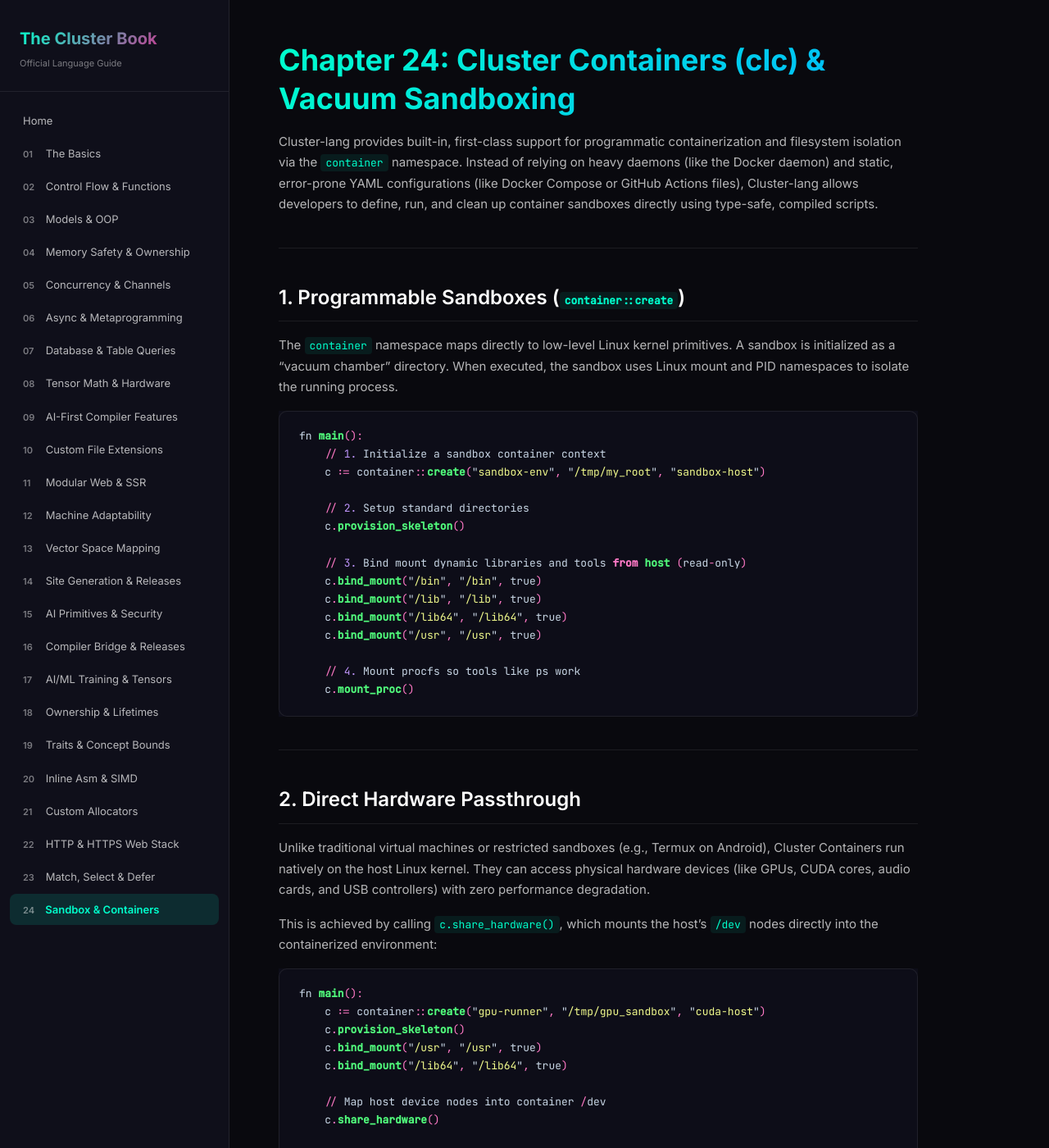
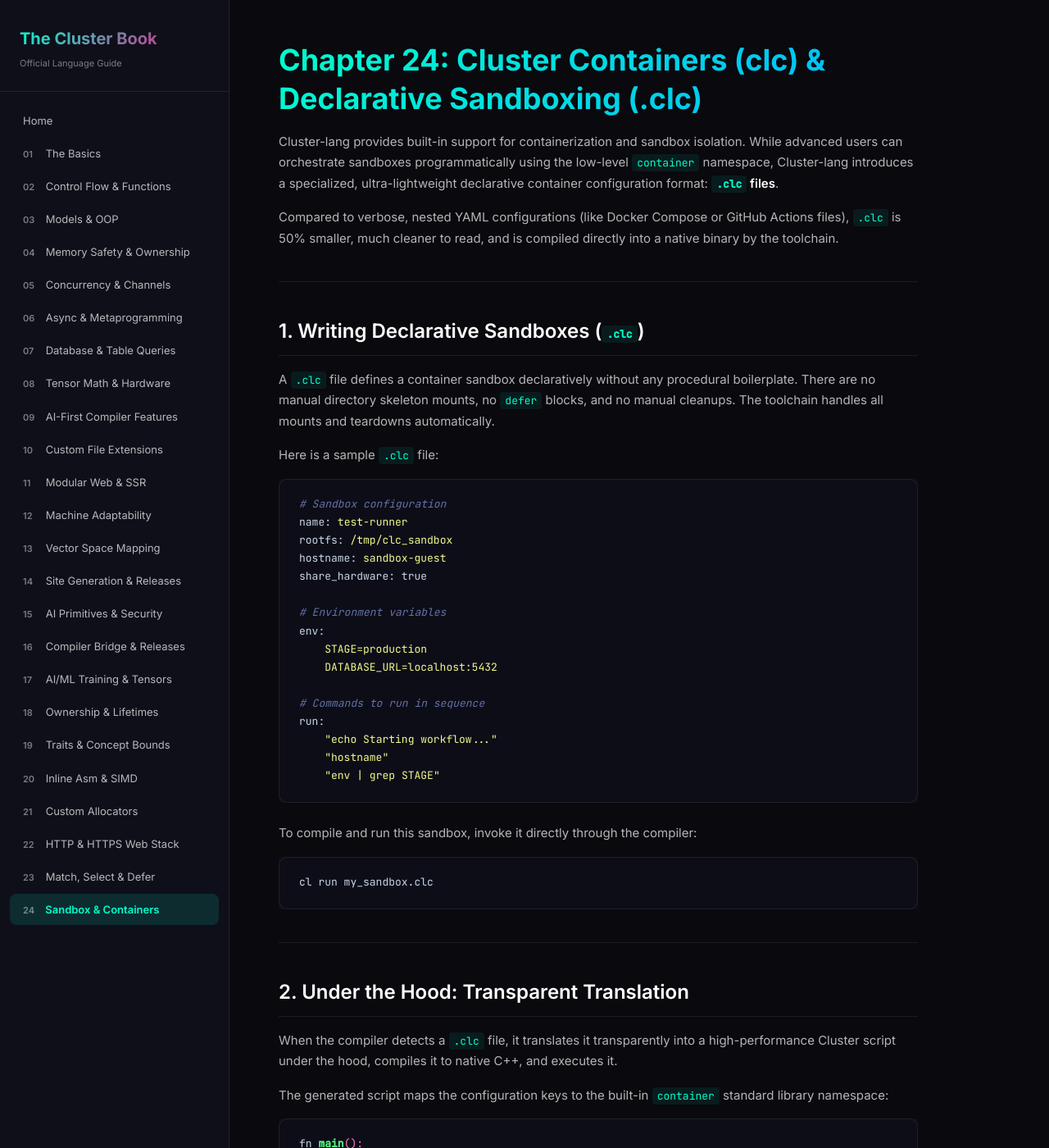
Before and after one commit to cluster-lang/cluster-book, a Jekyll site: the page built from _chapters/chapter24.md, in a window 1280 px wide and 1400 px high. Shown: the whole window at 82% size. Built offline with Jekyll 4.4.1, drawn with Linux system fonts in a browser that asks for light colours; some of the changed text lies outside the part shown.

Commit message:
Update Chapter 24 to focus on declarative .clc configurations and JIT transpilation

````diff
--- a/_chapters/chapter24.md
+++ b/_chapters/chapter24.md
@@ -1,129 +1,129 @@
 ---
 layout: chapter
-title: "Chapter 24: Cluster Containers (clc) & Vacuum Sandboxing"
+title: "Chapter 24: Cluster Containers (clc) & Declarative Sandboxing (.clc)"
 permalink: /chapter24/
 prev_chapter: /chapter23/
 prev_title: "Chapter 23"
 ---
 
-# Chapter 24: Cluster Containers (clc) & Vacuum Sandboxing
+# Chapter 24: Cluster Containers (clc) & Declarative Sandboxing (.clc)
 
-Cluster-lang provides built-in, first-class support for programmatic containerization and filesystem isolation via the `container` namespace. Instead of relying on heavy daemons (like the Docker daemon) and static, error-prone YAML configurations (like Docker Compose or GitHub Actions files), Cluster-lang allows developers to define, run, and clean up container sandboxes directly using type-safe, compiled scripts.
+Cluster-lang provides built-in support for containerization and sandbox isolation. While advanced users can orchestrate sandboxes programmatically using the low-level `container` namespace, Cluster-lang introduces a specialized, ultra-lightweight declarative container configuration format: **`.clc` files**.
+
+Compared to verbose, nested YAML configurations (like Docker Compose or GitHub Actions files), `.clc` is 50% smaller, much cleaner to read, and is compiled directly into a native binary by the toolchain.
 
 ---
 
-## 1. Programmable Sandboxes (`container::create`)
+## 1. Writing Declarative Sandboxes (`.clc`)
 
-The `container` namespace maps directly to low-level Linux kernel primitives. A sandbox is initialized as a "vacuum chamber" directory. When executed, the sandbox uses Linux mount and PID namespaces to isolate the running process.
+A `.clc` file defines a container sandbox declaratively without any procedural boilerplate. There are no manual directory skeleton mounts, no `defer` blocks, and no manual cleanups. The toolchain handles all mounts and teardowns automatically.
+
+Here is a sample `.clc` file:
+
+```yaml
+# Sandbox configuration
+name: test-runner
+rootfs: /tmp/clc_sandbox
+hostname: sandbox-guest
+share_hardware: true
+
+# Environment variables
+env:
+    STAGE=production
+    DATABASE_URL=localhost:5432
+
+# Commands to run in sequence
+run:
+    "echo Starting workflow..."
+    "hostname"
+    "env | grep STAGE"
+```
+
+To compile and run this sandbox, invoke it directly through the compiler:
+```bash
+cl run my_sandbox.clc
+```
+
+---
+
+## 2. Under the Hood: Transparent Translation
+
+When the compiler detects a `.clc` file, it translates it transparently into a high-performance Cluster script under the hood, compiles it to native C++, and executes it.
+
+The generated script maps the configuration keys to the built-in `container` standard library namespace:
 
 ```python
 fn main():
-    // 1. Initialize a sandbox container context
-    c := container::create("sandbox-env", "/tmp/my_root", "sandbox-host")
-
-    // 2. Setup standard directories
+    // Generated automatically from config keys
+    c := container::create("test-runner", "/tmp/clc_sandbox", "sandbox-guest")
     c.provision_skeleton()
 
-    // 3. Bind mount dynamic libraries and tools from host (read-only)
+    // Automatically bind-mounts essential host binaries read-only
     c.bind_mount("/bin", "/bin", true)
     c.bind_mount("/lib", "/lib", true)
     c.bind_mount("/lib64", "/lib64", true)
     c.bind_mount("/usr", "/usr", true)
+    c.mount_proc()
 
-    // 4. Mount procfs so tools like ps work
-    c.mount_proc()
-```
-
----
-
-## 2. Direct Hardware Passthrough
-
-Unlike traditional virtual machines or restricted sandboxes (e.g., Termux on Android), Cluster Containers run natively on the host Linux kernel. They can access physical hardware devices (like GPUs, CUDA cores, audio cards, and USB controllers) with zero performance degradation.
-
-This is achieved by calling `c.share_hardware()`, which mounts the host's `/dev` nodes directly into the containerized environment:
-
-```python
-fn main():
-    c := container::create("gpu-runner", "/tmp/gpu_sandbox", "cuda-host")
-    c.provision_skeleton()
-    c.bind_mount("/usr", "/usr", true)
-    c.bind_mount("/lib64", "/lib64", true)
-
-    // Map host device nodes into container /dev
+    // Automatically shares device nodes for GPU/CUDA if share_hardware is true
     c.share_hardware()
 
-    // Run an isolated CUDA/GPU script
-    c.run("nvidia-smi")
+    // Injects environment variables
+    cpp_inject "setenv(\"STAGE\", \"production\", 1);"
+    cpp_inject "setenv(\"DATABASE_URL\", \"localhost:5432\", 1);"
+
+    // Runs commands sequentially
+    c.run("echo Starting workflow...")
+    c.run("hostname")
+    c.run("env | grep STAGE")
+
+    // Guarantees clean lazy unmounting and directory deletion
     c.cleanup()
 ```
 
 ---
 
-## 3. Self-Destructing Vacuum Sandboxes
+## 3. Direct Hardware Passthrough & Dev Mapping
 
-To prevent disk bloat and handle host resource constraints effectively, Cluster Containers implement deterministic cleanup. Using the `defer` block, mounts are automatically torn down and files are deleted when scope exits:
+Unlike traditional VMs or emulators (like Termux on Android), Cluster Containers run directly on the host kernel.
 
-```python
-fn run_isolated():
-    c := container::create("job-runner", "/tmp/job_root", "job-host")
-    c.provision_skeleton()
-    c.bind_mount("/bin", "/bin", true)
-
-    // Defer guarantees cleanup even if the function crashes
-    defer c.cleanup()
-
-    c.run("/bin/sh -c 'echo Running task...'")
-    // Cleanup is automatically invoked here!
-```
-
-Under the hood, `c.cleanup()` performs lazy unmounting (`umount2` with the `MNT_DETACH` flag) on all tracked mount points to ensure lingering filesystems are safely detached, followed by recursive deletion of the sandbox root directory.
+By setting `share_hardware: true`, the container binds the host's `/dev` directory inside the sandbox. This gives the sandboxed execution script direct access to host GPU drivers (CUDA/NVIDIA), USB controllers, and physical interfaces without virtualization overhead or speed penalties.
 
 ---
 
-## 4. Comparison: Cluster vs. Docker/YAML
+## 4. Comparison: `.clc` vs. Docker YAML
 
-| Feature | Cluster Containers (`clc`) | Docker / Podman + YAML |
+| Feature | Cluster Declarative `.clc` | Docker Compose YAML |
 | :--- | :--- | :--- |
-| **Engine Requirements** | Zero (Runs natively via host system calls) | Requires Docker/Podman Daemon |
-| **Configuration Style** | Type-safe, compiled program code | Static, untyped YAML files |
-| **Execution Performance** | Native process execution (zero VM layers) | Container virtualization overhead |
-| **Hardware Access** | Direct dev-node sharing (`share_hardware()`) | Restricted configuration permissions |
-| **Cleanup Guarantees** | Deterministic scope-based `defer` | Manual prune or orphan container risk |
+| **Code Size** | Very compact (No boilerplate, implicit mounts) | Verbose (Needs explicit volume & image mapping) |
+| **Typing & Validation** | Compiled and checked at JIT time | Static, parsed at runtime |
+| **Daemon Overhead** | Zero (Runs as standard host process) | Requires active Docker/Podman Daemon |
+| **Cleanup Guarantee** | Self-destructs vacuum directory immediately | Requires manual prune/image deletion |
 
 ---
 
-## 5. Complete Example: Scriptable CI/CD Runner
+## 5. Advanced Programmable Container Orchestration
 
-This script represents a complete programmable job executor. It provisions a clean container filesystem, maps host devices, executes isolated commands, and guarantees a full teardown on completion:
+For custom workflows that require loops, conditionals, or complex mount systems, developers can write raw Cluster-lang scripts (`.cl` or `.zk`) utilizing the low-level `container` namespace APIs:
 
 ```python
-fn execute_task(task_cmd: string) -> int:
-    put "Preparing sandbox rootfs..."
-    c := container::create("task-runner", "/tmp/clc_sandbox", "runner-host")
+import std::container as container
 
-    // Auto-cleanup on exit
+fn execute_custom_sandbox(sandbox_path: string) -> int:
+    c := container::create("custom-runner", sandbox_path, "custom-host")
+
+    // Register auto-cleanup
     defer c.cleanup()
 
     c.provision_skeleton()
 
-    // Bind mount host binaries
+    // Dynamic bind mounts
     c.bind_mount("/bin", "/bin", true)
     c.bind_mount("/lib", "/lib", true)
     c.bind_mount("/lib64", "/lib64", true)
     c.bind_mount("/usr", "/usr", true)
+    c.mount_proc()
 
-    // Mount isolated processes interfaces
-    c.mount_proc()
-    c.share_hardware()
-
-    put "Entering sandbox..."
-    exit_code := c.run(task_cmd)
-
-    return exit_code
-
-fn main():
-    // Programmable loop to run multiple jobs
-    cmd := "/bin/sh -c 'echo Hostname inside sandbox:; hostname; ls -la /'"
-    status := execute_task(cmd)
-    put "Task exited with status code: " + to_text(status)
+    // Execute isolated task
+    return c.run("/bin/sh -c 'echo Inside custom sandbox'")
 ```
````
